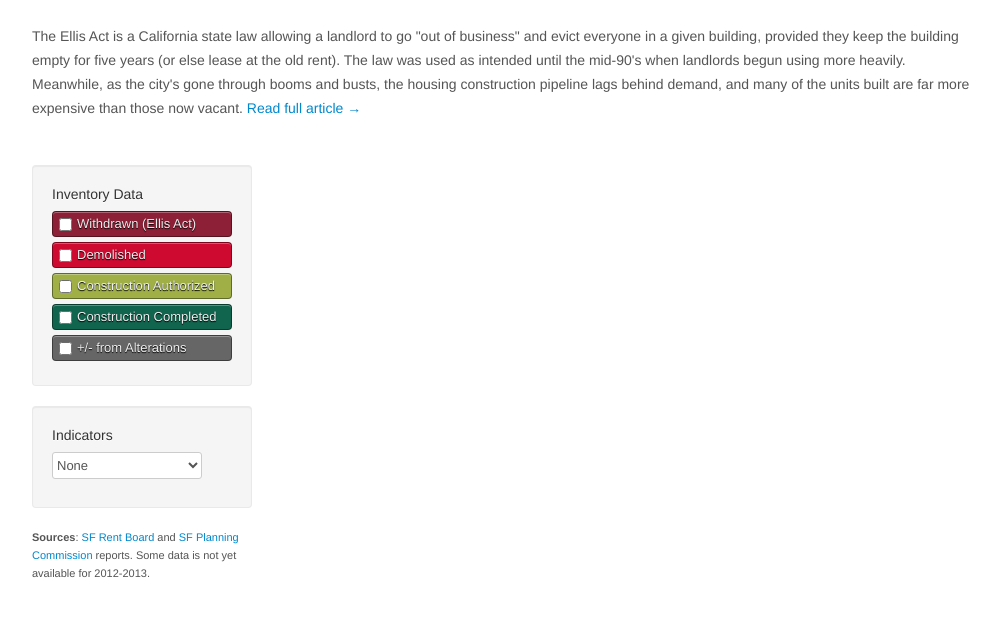
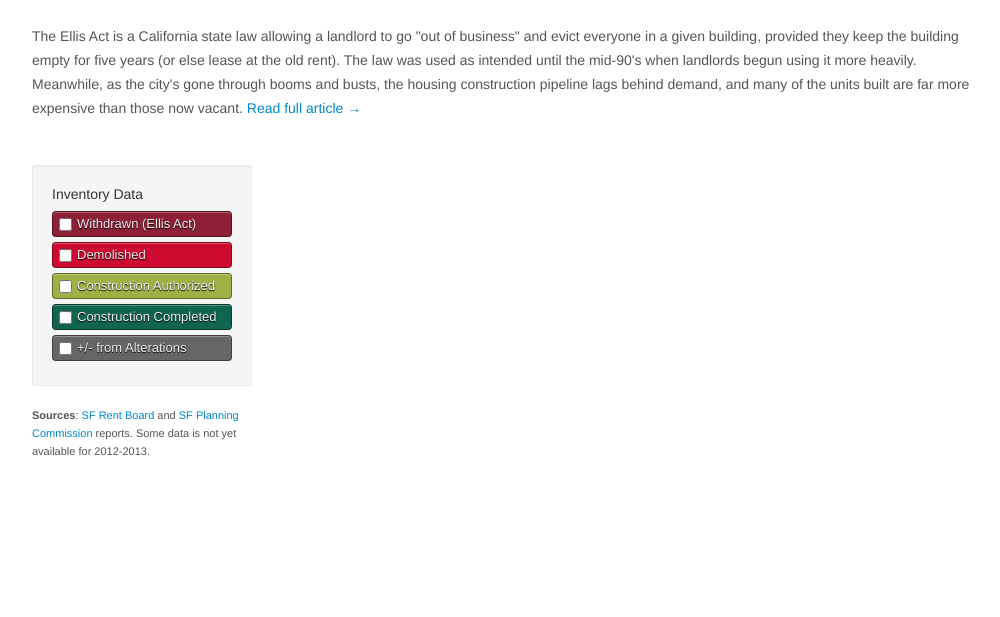
Before and after one commit to dangrover/sf-ellis-evictions, a website: page site/src/index.html in a window 1280 px wide. Shown: the part 75-692 px from the top of the page, without its empty margins (138-1138 px from the left). Drawn offline with nearby package versions, Linux system fonts and the light colour scheme; files that its build step writes are made by us from their sources.

Commit message:
removed indicators for now

```diff
--- a/site/src/index.html
+++ b/site/src/index.html
@@ -14,7 +14,7 @@
 
     	<p class="byline">by <a href="http://twitter.com/dangrover">@DanGrover</a> for <a href="http://blogs.kqed.org/lowdown/">KQED's <em>The Lowdown</em></a></p>
       <br/>
-    	<p class="explanation">The Ellis Act is a California state law allowing a landlord to go &quot;out of business&quot; and evict everyone in a given building, provided they keep the building empty for five years (or else lease at the old rent). The law was used as intended until the mid-90's when landlords begun using more heavily. Meanwhile, as the city's gone through booms and busts, the housing construction pipeline lags behind demand, and many of the units built are far more expensive than those now vacant. <a href="#">Read full article &rarr;</a></p>
+    	<p class="explanation">The Ellis Act is a California state law allowing a landlord to go &quot;out of business&quot; and evict everyone in a given building, provided they keep the building empty for five years (or else lease at the old rent). The law was used as intended until the mid-90's when landlords begun using it more heavily. Meanwhile, as the city's gone through booms and busts, the housing construction pipeline lags behind demand, and many of the units built are far more expensive than those now vacant. <a href="#">Read full article &rarr;</a></p>
 
 
     	</p>
@@ -54,7 +54,7 @@
           </form>
 
 
-          <form class="well">
+         <!-- <form class="well">
               <h4>Indicators</h4>
               <select class="input input-medium">
                 <option>None</option>
@@ -62,7 +62,7 @@
                 <option>Population</option>
                 <option>Median 1 bedroom rent</option>
               </select>
-          </form>
+          </form>-->
 
           <div id="sources">
             <strong>Sources</strong>: <a href="http://www.sfrb.org/index.aspx?page=47">SF Rent Board</a> and <a href="http://www.sf-planning.org/index.aspx?page=1663#housing_inventory">SF Planning Commission</a> reports. Some data is not yet available for 2012-2013.
```
